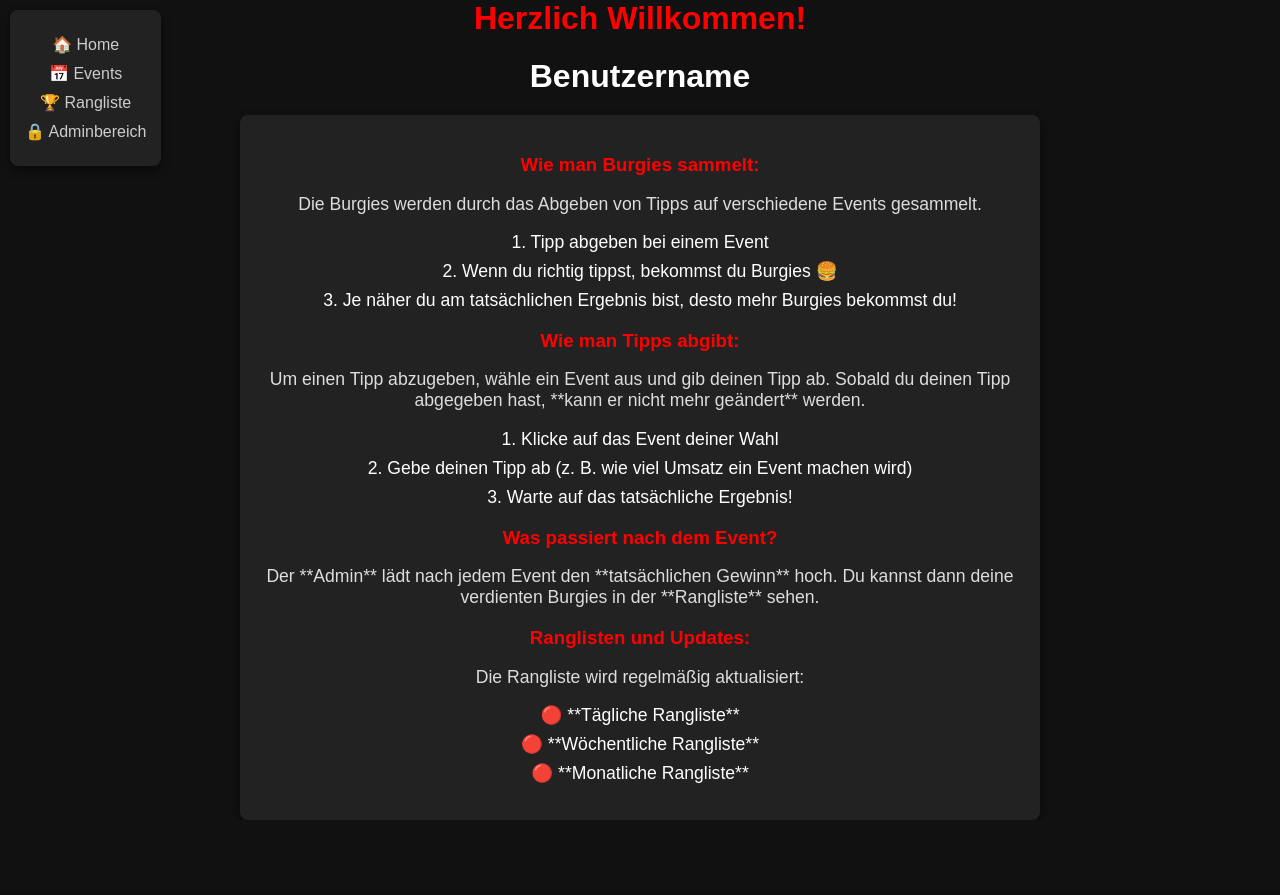
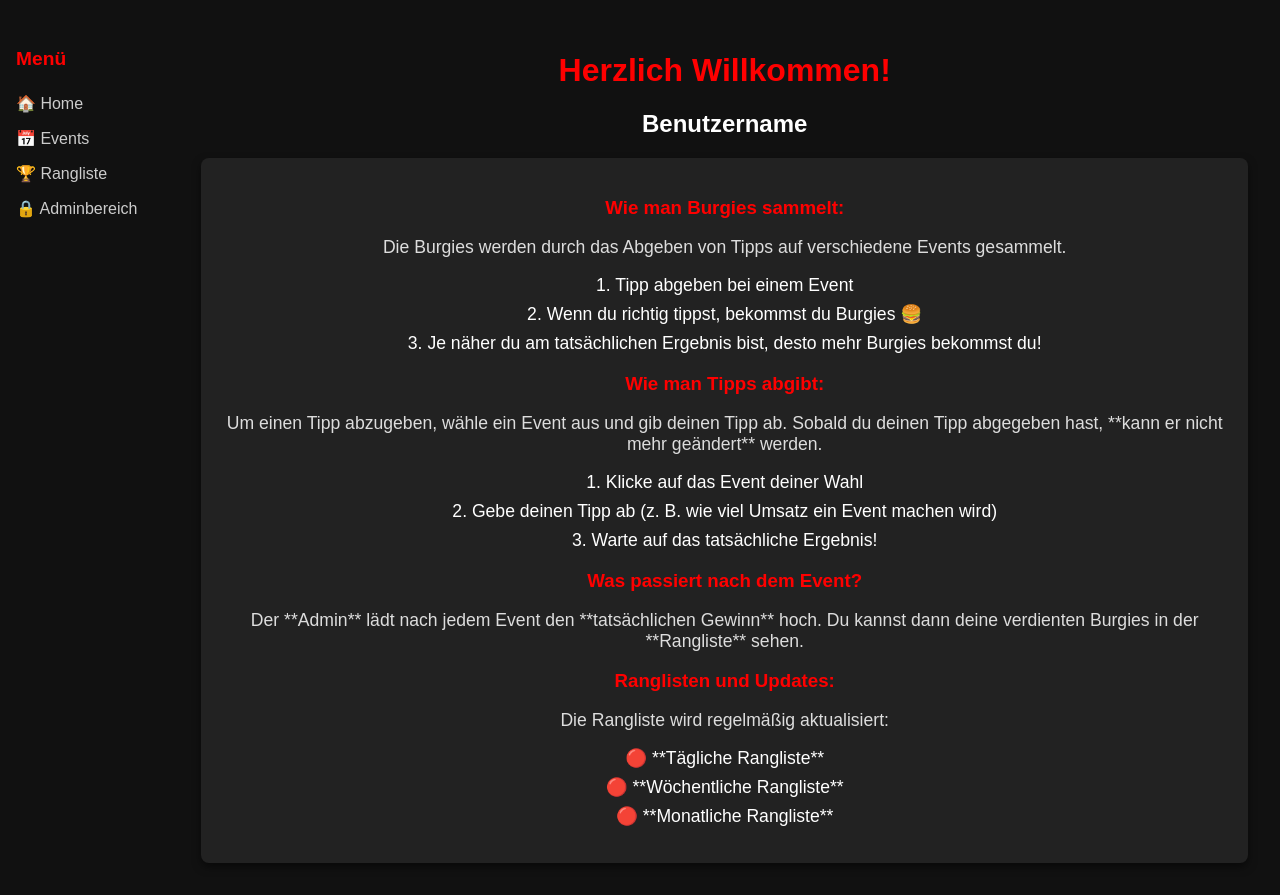
Before and after one commit to NicoNnNnN/Burgies, a plain HTML site: page home.html in a window 1280 px wide. Before the commit the page ends 820 px from the top, so only its background shows below. Drawn offline with Linux system fonts and the light colour scheme.

Commit message:
Update home.html

```diff
--- a/home.html
+++ b/home.html
@@ -12,11 +12,43 @@
       margin: 0;
       padding: 0;
       display: flex;
-      justify-content: center;
-      align-items: center;
+      justify-content: flex-start;
+      align-items: flex-start;
       height: 100vh;
-      flex-direction: column;
+    }
+
+    /* Linkes Menü */
+    .sidebar {
+      width: 200px;
+      background-color: #111;
+      padding: 2rem 1rem;
+      box-sizing: border-box;
+      height: 100vh;
+    }
+
+    .sidebar h2 {
+      font-size: 1.2rem;
+      margin-bottom: 1.5rem;
+      color: red;
+    }
+
+    .nav-link {
+      display: block;
+      margin: 1rem 0;
+      color: #ccc;
+      text-decoration: none;
+    }
+
+    .nav-link:hover {
+      color: red;
+    }
+
+    /* Hauptbereich */
+    .main {
+      flex-grow: 1;
+      padding: 2rem;
       text-align: center;
+      width: 100%;
     }
 
     h1 {
@@ -63,41 +95,29 @@
       font-size: 1.1rem;
     }
 
-    /* Rechtes Menü */
-    .menu {
-      position: fixed;
-      top: 10px;
-      left: 10px;
-      background-color: #222;
-      padding: 15px;
-      border-radius: 8px;
+    .info-box img {
+      margin-top: 20px;
+      width: 100%;
+      max-width: 400px;
+      border-radius: 10px;
       box-shadow: 0 4px 8px rgba(0, 0, 0, 0.5);
     }
 
-    .menu a {
-      display: block;
-      color: #ccc;
-      text-decoration: none;
-      margin: 10px 0;
-    }
-
-    .menu a:hover {
-      color: red;
-    }
   </style>
 </head>
 <body>
 
   <!-- Linkes Menü -->
-  <div class="menu">
-    <a href="home.html">🏠 Home</a>
-    <a href="events.html">📅 Events</a>
-    <a href="ranklist.html">🏆 Rangliste</a>
-    <a href="admin.html">🔒 Adminbereich</a>
+  <div class="sidebar">
+    <h2>Menü</h2>
+    <a href="home.html" class="nav-link">🏠 Home</a>
+    <a href="events.html" class="nav-link">📅 Events</a>
+    <a href="ranklist.html" class="nav-link">🏆 Rangliste</a>
+    <a href="admin.html" class="nav-link">🔒 Adminbereich</a>
   </div>
 
   <!-- Willkommenscontainer -->
-  <div class="welcome-container">
+  <div class="main">
     <h1>Herzlich Willkommen!</h1>
     <h2 id="welcomeUser">Benutzername</h2>
 
```
